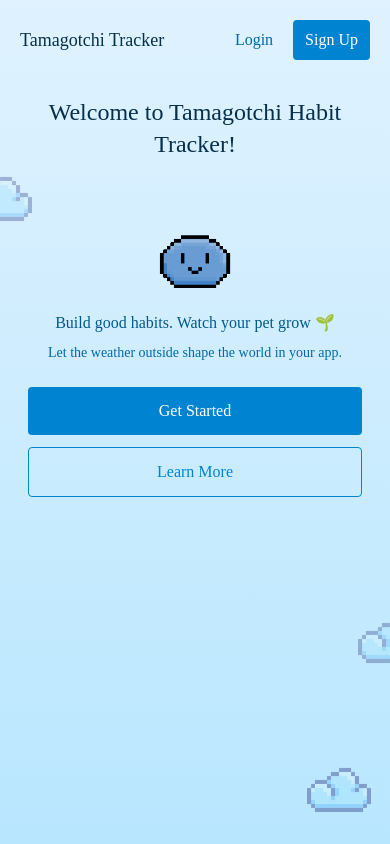
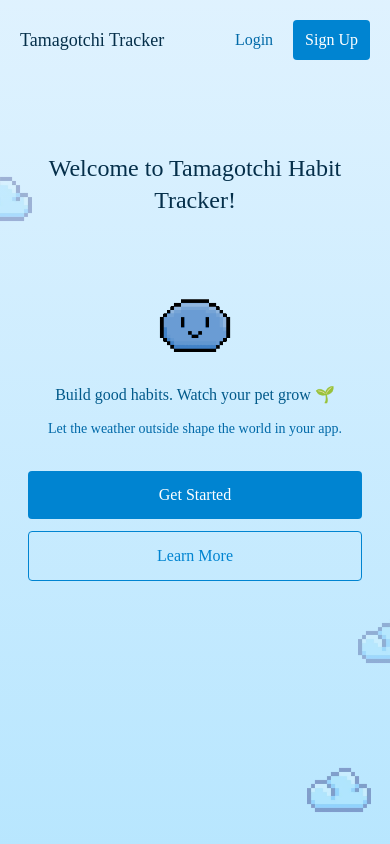
Before and after one commit to pinapelz/tamagotchi-habit-tracker, a React (Vite) app: page / in a window 390 px wide. Built offline with nearby package versions, Linux system fonts and the light colour scheme; a web font is replaced by a local one.

Commit message:
Adjusted spacing for homepage and tested new nav layout for profile

```diff
--- a/src/pages/LandingPage.jsx
+++ b/src/pages/LandingPage.jsx
@@ -56,13 +56,13 @@ export default function LandingPage() {
           </nav>
         </header>
 
-        <main className="flex flex-col items-center justify-center py-6 sm:py-8 text-center">
+        <main className="flex flex-col items-center justify-center py-12 sm:py-8 text-center mt-8 sm:mt-0">
           <div className="max-w-2xl px-2">
             <h2 className="text-2xl sm:text-3xl md:text-4xl lg:text-5xl font-normal text-sky-950">
               Welcome to Tamagotchi Habit Tracker!
             </h2>
 
-            <div className="my-4 relative">
+            <div className="my-6 sm:my-4 relative">
               <div className="relative inline-block animate-bounce-slow">
                 <img
                   src={slimeGif}
@@ -74,10 +74,10 @@ export default function LandingPage() {
               </div>
             </div>
 
-            <p className="mt-2 mb-2 text-base sm:text-2xl font-medium text-sky-800 md:text-3xl">
+            <p className="mt-4 mb-3 text-base sm:text-2xl font-medium text-sky-800 md:text-3xl">
               Build good habits. Watch your pet grow 🌱
             </p>
-            <p className="mb-6 text-sm sm:text-base text-sky-700 sm:text-xl text-2xl">
+            <p className="mb-8 sm:mb-6 text-sm sm:text-base text-sky-700 sm:text-xl text-2xl">
               Let the weather outside shape the world in your app.
             </p>
 
--- a/src/pages/ProfilePage.jsx
+++ b/src/pages/ProfilePage.jsx
@@ -1,5 +1,6 @@
 import React, { useEffect, useState } from "react";
-import NavBar from "../components/NavBar";
+import Layout from "../components/layout/Layout";
+import MobileLayout from "../components/layout/MobileLayout";
 import LoadingPage from "./Loading";
 import { fetchUserProfile, getHashedBackgroundValue } from "../utils/profileHelpers";
 
@@ -10,7 +11,17 @@ export default function ProfilePage({ userId }) {
   const [userProfile, setUserProfile] = useState(null);
   const [loading, setLoading] = useState(true);
   const [error, setError] = useState(null);
+  const [isMobile, setIsMobile] = useState(window.innerWidth < 768);
   const backgrounds = [snowBg, meadowBg];
+
+  useEffect(() => {
+    const handleResize = () => {
+      setIsMobile(window.innerWidth < 768);
+    };
+
+    window.addEventListener('resize', handleResize);
+    return () => window.removeEventListener('resize', handleResize);
+  }, []);
 
   useEffect(() => {
     const getUserProfile = async () => {
@@ -54,9 +65,10 @@ export default function ProfilePage({ userId }) {
       ? backgrounds[backgroundIndex]
       : null;
 
+  const LayoutComponent = isMobile ? MobileLayout : Layout;
+
   return (
-    <>
-      <NavBar />
+    <LayoutComponent userName={userProfile.username}>
       <div
         className="min-h-screen font-sniglet pt-12"
         style={{
@@ -156,6 +168,6 @@ export default function ProfilePage({ userId }) {
           </div>
         </div>
       </div>
-    </>
+    </LayoutComponent>
   );
 }
```
